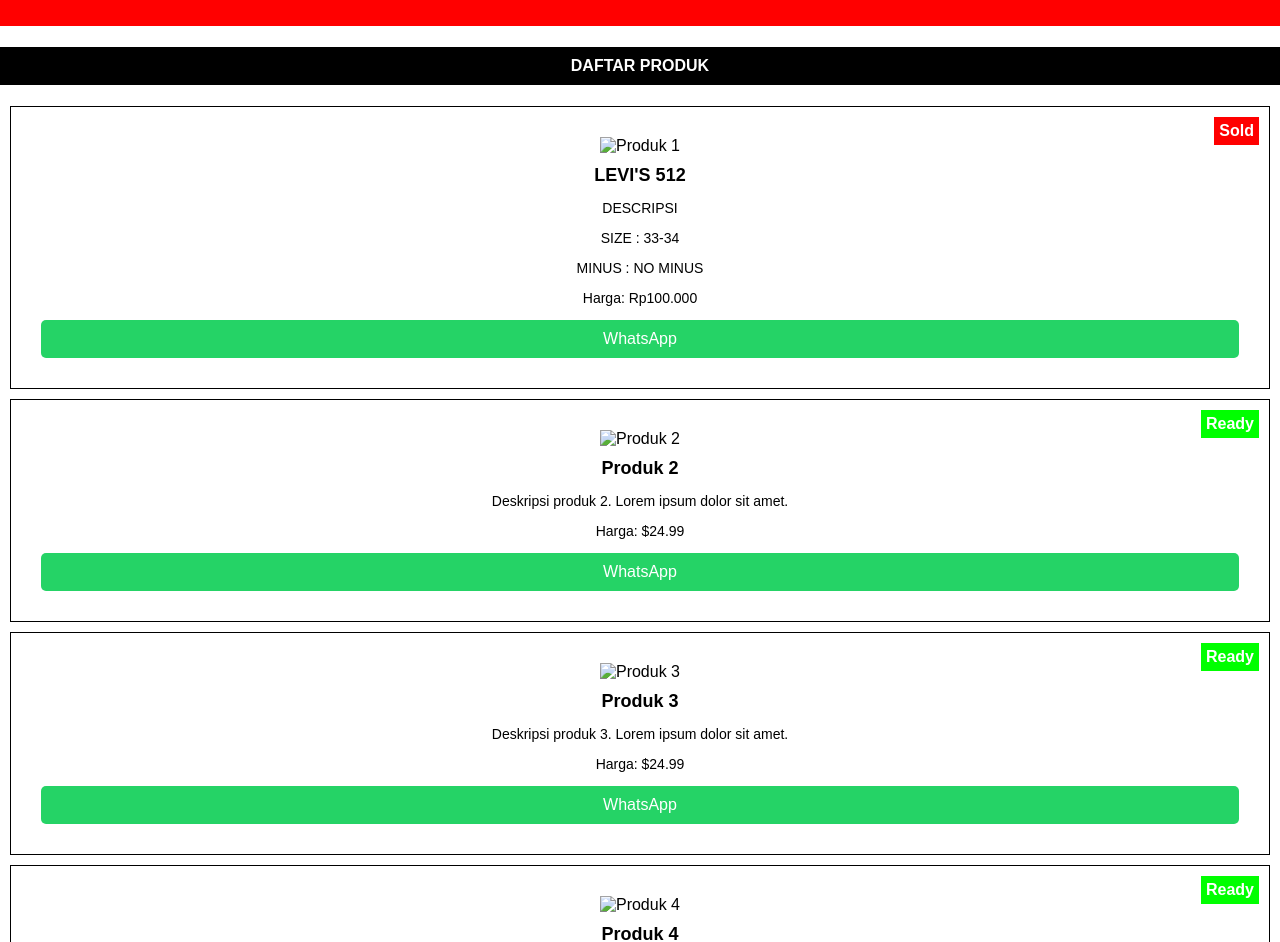
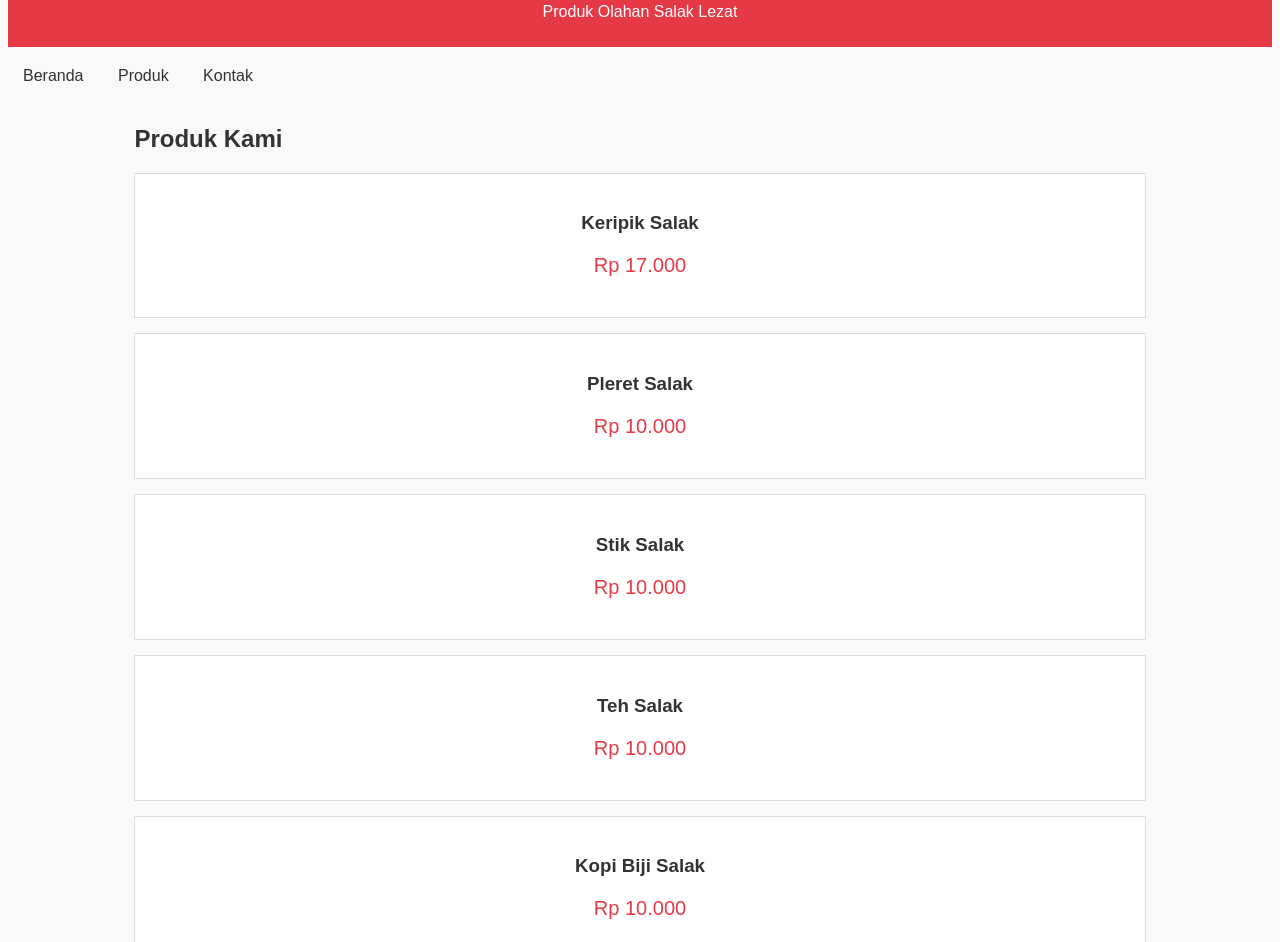
Before and after one commit to edoandrara/artworksk3n, a plain HTML site: page Index.html in a window 1280 px wide. Shown: the part 95-1037 px from the top of the page. Drawn offline with Linux system fonts and the light colour scheme.

Commit message:
Update Index.html

```diff
--- a/Index.html
+++ b/Index.html
@@ -1,136 +1,104 @@
 <!DOCTYPE html>
-<html lang="en">
+<html lang="id">
 <head>
     <meta charset="UTF-8">
     <meta name="viewport" content="width=device-width, initial-scale=1.0">
-    <title>Daftar Produk</title>
+    <title>Toko Salak</title>
+    <link rel="stylesheet" href="https://cdnjs.cloudflare.com/ajax/libs/font-awesome/5.15.4/css/all.min.css">
     <style>
         body {
             font-family: Arial, sans-serif;
-            background-color: #ffffff;
-            margin: 0;
-            padding: 0;
+            background-color: #f9f9f9;
+            color: #333;
         }
-
         header {
-            font-family: Verdana;
-            background-color: hwb(0 0% 0%);
+            background-color: #e63946;
             color: #fff;
+            padding: 10px 0;
             text-align: center;
-            padding: 20px 0;
-            position: relative;
         }
-
-    h4 {
-        background-color: hwb(0 0% 100%);
-            color: #fff;
+        nav {
+            margin: 20px 0;
+        }
+        nav a {
+            margin: 0 15px;
+            color: #333;
+            text-decoration: none;
+        }
+        .container {
+            width: 80%;
+            margin: auto;
+            overflow: hidden;
+        }
+        .product {
+            background: #fff;
+            border: 1px solid #ddd;
+            margin: 15px 0;
+            padding: 20px;
+            text-align: center;
+        }
+        .price {
+            font-size: 20px;
+            color: #e63946;
+        }
+        footer {
             text-align: center;
             padding: 10px 0;
-            position: relative;
+            background-color: #e63946;
+            color: #fff;
         }
-
-        .product {
-            border: 1px solid #000000;
-            padding: 30px;
-            margin: 10px;
-            text-align: center;
-            background-color: #fff;
-            position: relative;
-        }
-
-        .product img {
-            max-width: 100%;
-            height: auto;
-        }
-
-        .product h2 {
-            font-size: 18px;
-            margin: 10px 0;
-        }
-
-        .product p {
-            font-size: 14px;
-        }
-
-        /* Style untuk tombol WhatsApp */
-        .whatsapp-button {
-            display: block;
-            margin-top: 10px;
-            background-color: #25d366;
-            color: #fff;
-            padding: 10px 20px;
-            text-decoration: none;
-            border-radius: 5px;
-        }
-
-        /* Style untuk label "Sold" */
-        .sold-label {
-            position: absolute;
-            top: 10px;
-            right: 10px;
-            background-color: #ff0000;
-            color: #fff;
-            padding: 5px;
-            font-weight: bold;
-        }
-        .ready-label {
-            position: absolute;
-            top: 10px;
-            right: 10px;
-            background-color: #00ff00;
-            color: #fff;
-            padding: 5px;
-            font-weight: bold;
-        }
-
     </style>
 </head>
 <body>
+
 <header>
-        <h1>ARTWORKSK3N</h1> <!-- Add your store name here -->
+    <h1>Toko Salak</h1>
+    <p>Produk Olahan Salak Lezat</p>
 </header>
-<h4>DAFTAR PRODUK</h2>
+
+<nav>
+    <a href="#">Beranda</a>
+    <a href="#">Produk</a>
+    <a href="#">Kontak</a>
+</nav>
+
 <div class="container">
+    <h2>Produk Kami</h2>
+
     <div class="product">
-            <span class="sold-label">Sold</span>
-            <img src="d:\foto\IMG_20230908_091206.jpg" alt="Produk 1">
-            <h2>LEVI'S 512</h2>
-            <p>DESCRIPSI</p>
-            <P>SIZE : 33-34</P>
-            <p>MINUS : NO MINUS</p>
-            <p>Harga: Rp100.000</p>
-            <a href="https://wa.me/+6282184536820?text=Saya%20ingin%20membeli%20Produk%201" target="_blank" class="whatsapp-button">WhatsApp</a>
+        <h3>Keripik Salak</h3>
+        <p class="price">Rp 17.000</p>
     </div>
 
     <div class="product">
-            <span class="ready-label">Ready</span>
-            <img src="produk2.jpg" alt="Produk 2">
-            <h2>Produk 2</h2>
-            <p>Deskripsi produk 2. Lorem ipsum dolor sit amet.</p>
-            <p>Harga: $24.99</p>
-            <a href="https://wa.me/+6282184536820?text=Saya%20ingin%20membeli%20Produk%202" target="_blank" class="whatsapp-button">WhatsApp</a>
+        <h3>Pleret Salak</h3>
+        <p class="price">Rp 10.000</p>
     </div>
 
     <div class="product">
-            <span class="ready-label">Ready</span>
-            <img src="produk3.jpg" alt="Produk 3">
-            <h2>Produk 3</h2>
-            <p>Deskripsi produk 3. Lorem ipsum dolor sit amet.</p>
-            <p>Harga: $24.99</p>
-            <a href="https://wa.me/+6282184536820?text=Saya%20ingin%20membeli%20Produk%202" target="_blank" class="whatsapp-button">WhatsApp</a>
+        <h3>Stik Salak</h3>
+        <p class="price">Rp 10.000</p>
     </div>
 
     <div class="product">
-            <span class="ready-label">Ready</span>
-            <img src="produk4.jpg" alt="Produk 4">
-            <h2>Produk 4</h2>
-            <p>Deskripsi produk 4. Lorem ipsum dolor sit amet.</p>
-            <p>Harga: $24.99</p>
-            <a href="https://wa.me/+6282184536820?text=Saya%20ingin%20membeli%20Produk%202" target="_blank" class="whatsapp-button">WhatsApp</a>
+        <h3>Teh Salak</h3>
+        <p class="price">Rp 10.000</p>
     </div>
 
-        <!-- Tambahkan produk lainnya di sini -->
+    <div class="product">
+        <h3>Kopi Biji Salak</h3>
+        <p class="price">Rp 10.000</p>
+    </div>
 
+    <div class="product">
+        <h3>Sirup Salak</h3>
+        <p class="price">Rp 20.000 / botol</p>
     </div>
+</div>
+
+<footer>
+    <p>&copy; 2023 Toko Salak. Semua Hak Dilindungi.</p>
+</footer>
+
 </body>
 </html>
```
Lines whose indentation alone changed are shown as unchanged.
